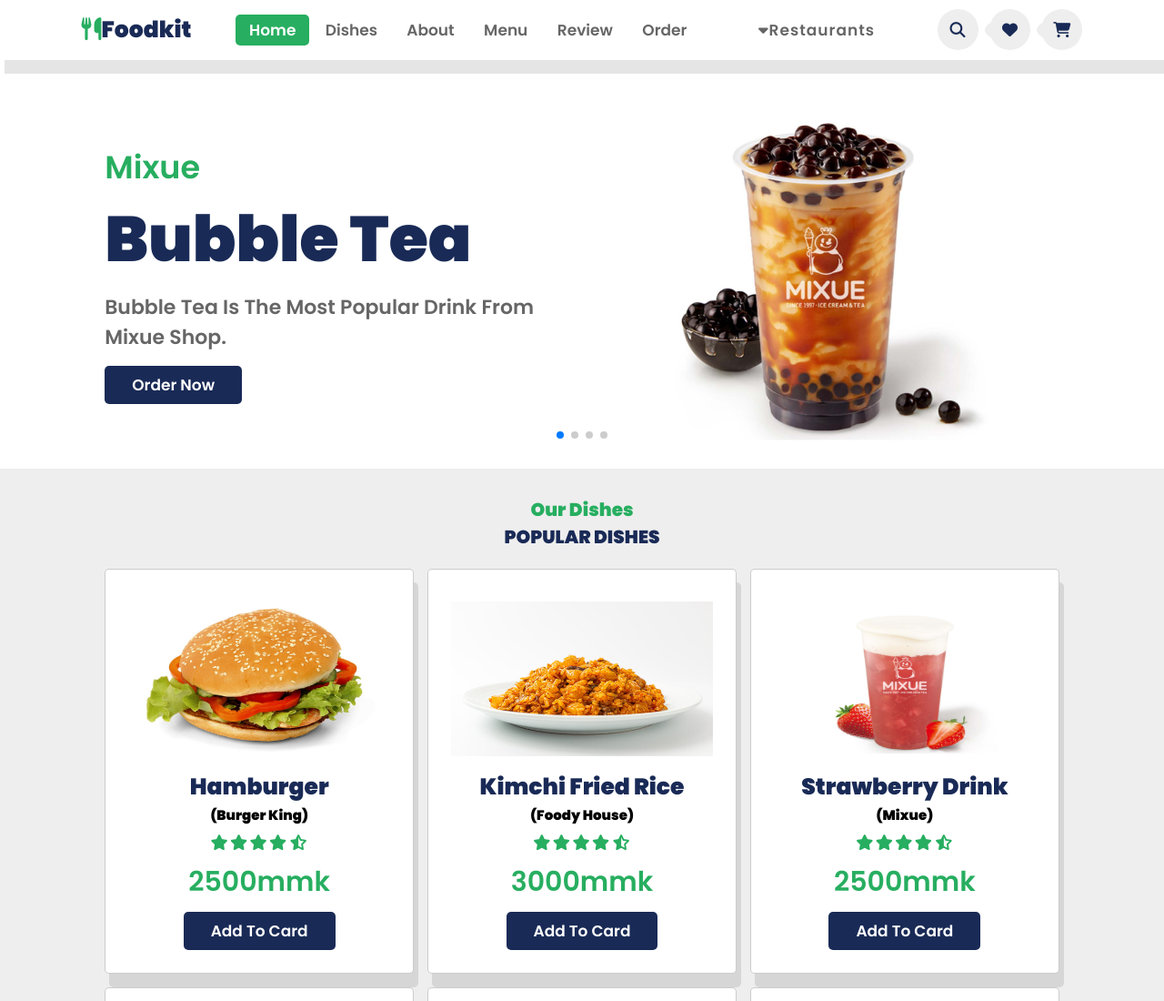
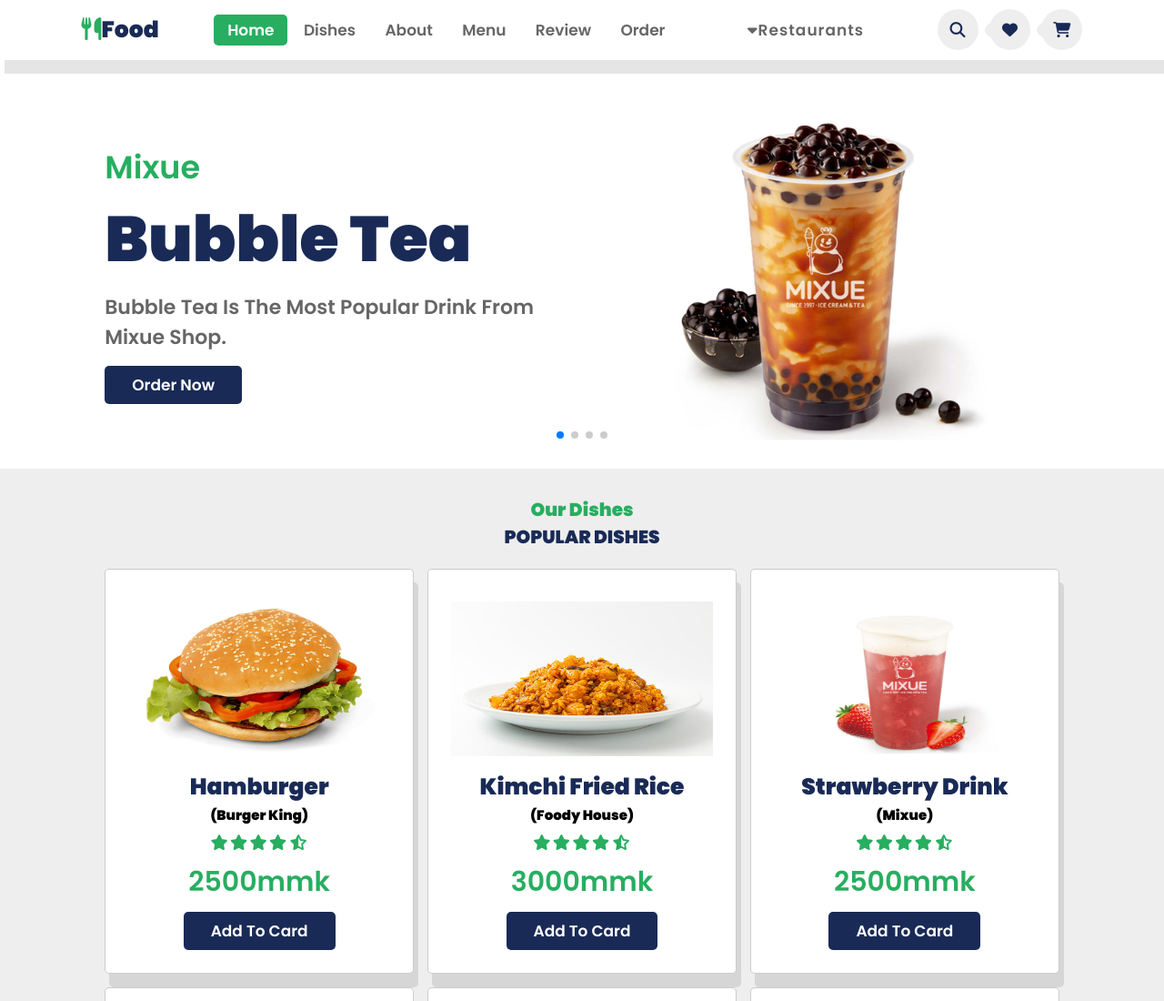
Before and after one commit to NbwiSutAung/Foodkit, a plain HTML site: page index.html in a window 1280 px wide. Shown: the top 1100 px of the page at 91% size. Drawn offline with nearby package versions, Linux system fonts and the light colour scheme.

Commit message:
change name
Food

```diff
--- a/index.html
+++ b/index.html
@@ -19,7 +19,7 @@
 <body>
 <!--header section start-->
 <header>
-    <div href="#" class="logo"> <i class="fa-solid fa-utensils"></i>Foodkit </div>
+    <div href="#" class="logo"> <i class="fa-solid fa-utensils"></i>Food </div>
     <nav class="navbar">
         <a class="active" href="#home">Home</a>
         <a href="#dishes">Dishes</a>
```
